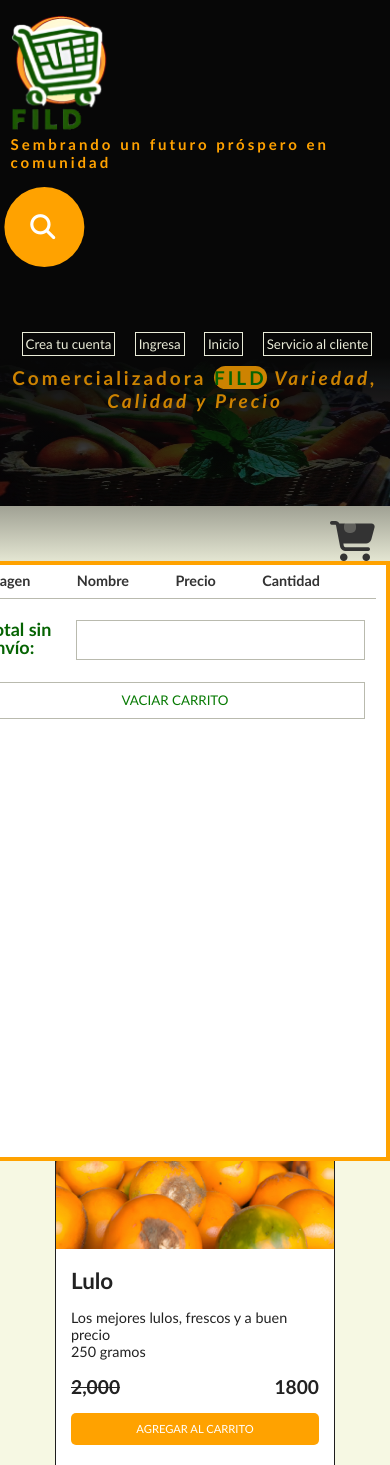
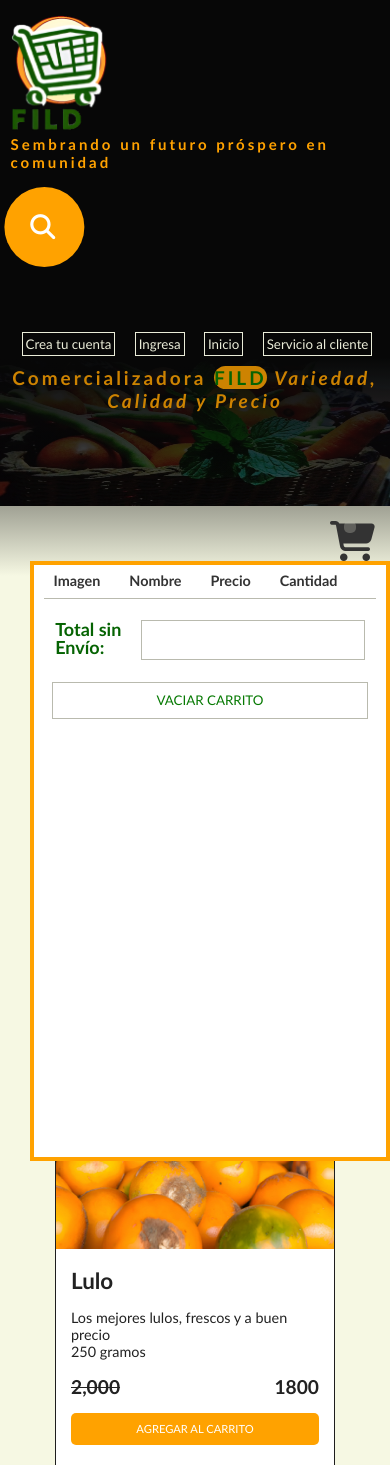
Before and after one commit to juanjofagua/fild.github.io, a PHP site: page /carrito.html in a window 390 px wide, with the pointer over the restyled element. Shown: the top 1465 px of the page. Run offline with PHP 8.4, Linux system fonts and the light colour scheme; some libraries are stand-ins or nearby versions.

Commit message:
Add files via upload

```diff
--- a/css/carrito.css
+++ b/css/carrito.css
@@ -68,6 +68,27 @@ body {
     border: solid 4px #ffa200;
     overflow-y: scroll;
     cursor: default;
+}
+
+@media (max-width: 450px){
+    .containercarrito nav i:hover .buycart{
+        width: 400px;
+        height: 600px;
+    }
+
+    @media (max-width: 410px) {
+        .containercarrito nav i:hover .buycart{
+            width: 360px;
+            height: 600px;
+        }
+    }
+
+    @media (max-width: 355px) {
+        .containercarrito nav i:hover .buycart{
+            width: 310px;
+            height: 600px;
+        }
+    }
 }
 
 .containercarrito nav i:hover .buycart::-webkit-scrollbar {
```
